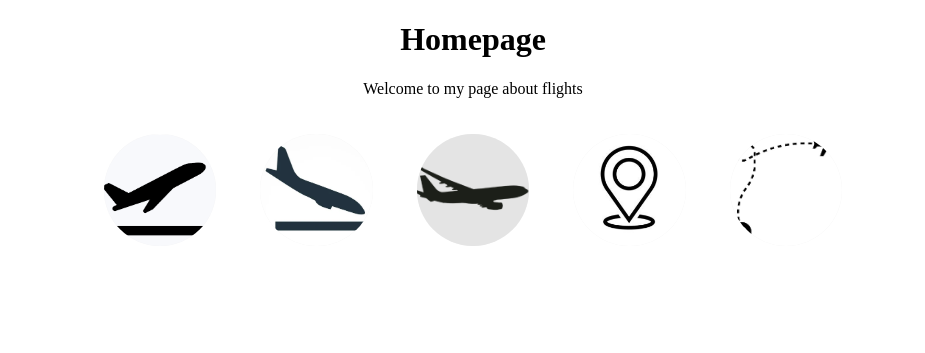
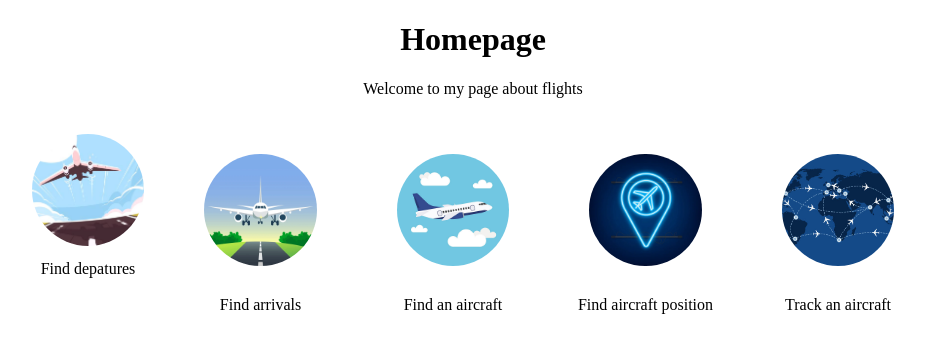
Before and after one commit to asukapeace/flights, a Flask app: page / in a window 1280 px wide. Shown: the top 353 px of the page, without its empty margins (167-1092 px from the left). Run offline with Flask 3, Linux system fonts and the light colour scheme.

Commit message:
update homepage images and layout

```diff
--- a/app/static/main.css
+++ b/app/static/main.css
@@ -24,24 +24,28 @@ body {
     background-color: #f0f0f0;
   }
 
+  .link-container {
+    display: flex;
+    flex-wrap: wrap;
+    justify-content: center;
+  }
+
   .link-image {
-    display: inline-block;
+    display: flex;
+    flex-direction: column;
+    align-items: center;
+    margin: 20px;
+  }
+
+  .link-image img {
     width: 112.5px;
     height: 112.5px;
     border-radius: 50%;
-    background-color: #f2f2f2;
-    text-align: center;
-    padding: 0;
-    margin: 20px;
-    position: relative;
+    object-fit: cover;
   }
 
-  .link-image img {
-    width: 100%;
-    height: 100%;
-    border-radius: 50%;
-    object-fit: cover;
-    position: absolute;
-    top: 0;
-    left: 0;
+  .link-text {
+    text-align: center;
+    font-size: 16px;
+    margin-top: 10px;
   }
--- a/app/templates/index.html
+++ b/app/templates/index.html
@@ -11,21 +11,38 @@
     <h1>Homepage</h1>
     <p>{{data.Message}} </p>
     <div class="row">
-        <a href="/departure-query" class="link-image">
-            <img src="{{ url_for('static', filename='assets/departure.png')}}" alt='plane departure'>
+        <div class="link-container">
+            <div class="link-image">
+                <a href="/departure-query">
+                    <img src="{{ url_for('static', filename='assets/departure.jpg')}}" alt='plane departure'>
                 </a>
+                <div class="link-text">Find depatures</div>
+            </div>
+            <div class="link-image">
                 <a href="/arrivals-query" class="link-image">
-            <img src="{{ url_for('static', filename='assets/arrival.png')}}" alt='plane arrivals'>
+                    <img src="{{ url_for('static', filename='assets/arrival.jpeg')}}" alt='plane arrivals'>
                 </a>
+                <div class="link-text">Find arrivals</div>
+            </div>
+            <div class="link-image">
                 <a href="/aircraft-query" class="link-image">
-            <img src="{{ url_for('static', filename='assets/aircraft.png')}}" alt='plane arrivals'>
+                    <img src="{{ url_for('static', filename='assets/aircraft.jpeg')}}" alt='plane arrivals'>
                 </a>
+                <div class="link-text">Find an aircraft</div>
+            </div>
+            <div class="link-image">
                 <a href="/current-position-query" class = "link-image">
-            <img src="{{ url_for('static', filename='assets/current_position.png')}}" alt='plane arrivals'>
+                    <img src="{{ url_for('static', filename='assets/current_position.jpeg')}}" alt='plane arrivals'>
                 </a>
+                <div class="link-text">Find aircraft position</div>
+            </div>
+            <div class="link-image">
                 <a href="/flight-track-query" class="link-image">
-            <img src="{{ url_for('static', filename='assets/flight_track.png')}}" alt='plane arrivals'>
+                    <img src="{{ url_for('static', filename='assets/flight_track.jpeg')}}" alt='plane arrivals'>
                 </a>
+                <div class="link-text">Track an aircraft</div>
+            </div>
+        </div>
     </div>
 </body>
 </html>
```
Also changed, not shown: app/static/assets/aircraft.jpeg (added), app/static/assets/aircraft.png (deleted), app/static/assets/arrival.jpeg (added), app/static/assets/arrival.png (deleted), app/static/assets/current_position.jpeg (added), app/static/assets/current_position.png (deleted), app/static/assets/departure.jpg (added), app/static/assets/departure.png (deleted), app/static/assets/flight_track.jpeg (added), app/static/assets/flight_track.png (deleted). Lines whose indentation alone changed are shown as unchanged.
